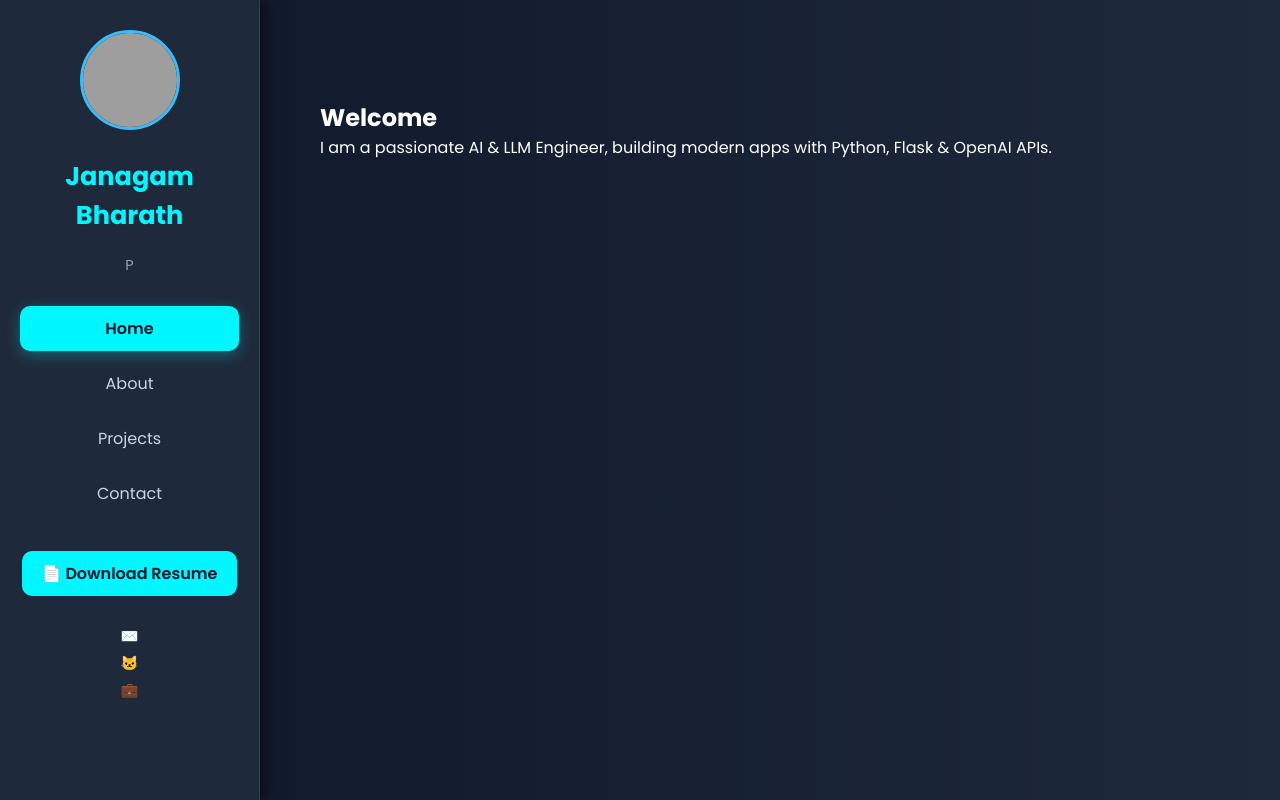
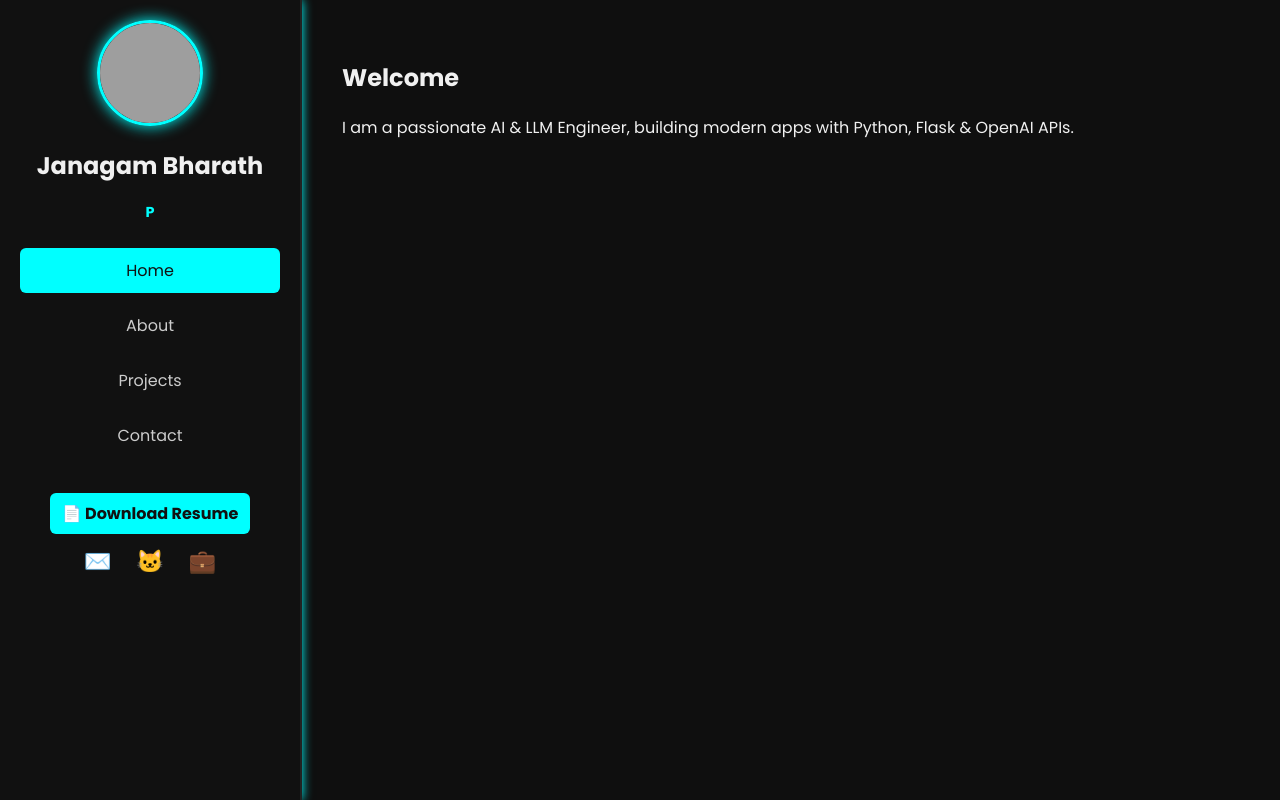
Before and after one commit to janagambharath/bharath-portfolio, a Flask app: page / in a window 1280 px wide. Run offline with Flask 2, Linux system fonts and the light colour scheme; grey boxes are pictures that could not be loaded.

Commit message:
Update style.css

```diff
--- a/static/style.css
+++ b/static/style.css
@@ -1,195 +1,128 @@
-* {
+body {
   margin: 0;
-  padding: 0;
-  box-sizing: border-box;
-}
-
-body {
   font-family: 'Poppins', sans-serif;
-  background: linear-gradient(to right, #0f172a, #1e293b);
-  color: #ffffff;
+  background: #0f0f0f;
+  color: #f0f0f0;
   display: flex;
-  min-height: 100vh;
+  flex-direction: row;
+  height: 100vh;
   overflow: hidden;
 }
 
-/* Sidebar */
 .sidebar {
   width: 260px;
-  background: #1e293b;
-  padding: 30px 20px;
+  background: #111;
+  padding: 20px;
   display: flex;
   flex-direction: column;
   align-items: center;
-  gap: 20px;
-  position: fixed;
-  top: 0;
-  bottom: 0;
-  left: 0;
-  border-right: 1px solid rgba(255, 255, 255, 0.1);
-  box-shadow: 5px 0 15px rgba(0, 0, 0, 0.6);
+  border-right: 2px solid #222;
+  box-shadow: 0 0 10px #0ff;
 }
 
 .profile-pic img {
   width: 100px;
   height: 100px;
   border-radius: 50%;
-  border: 3px solid #38bdf8;
-  object-fit: cover;
-  transition: transform 0.3s ease;
-}
-.profile-pic img:hover {
-  transform: scale(1.05);
+  border: 3px solid #0ff;
+  box-shadow: 0 0 15px #0ff;
 }
 
 .name {
-  font-size: 1.6rem;
-  font-weight: 700;
+  font-size: 1.5rem;
+  margin: 15px 0 5px 0;
   text-align: center;
-  color: #00f7ff;
 }
 
 .tagline {
+  color: #0ff;
+  font-weight: bold;
   font-size: 0.9rem;
-  color: #94a3b8;
   text-align: center;
+  margin-bottom: 20px;
 }
 
-/* Navigation */
 .nav-menu {
   display: flex;
   flex-direction: column;
   width: 100%;
-  gap: 10px;
-  margin-top: 10px;
+  margin-bottom: 20px;
 }
 
 .nav-link {
   text-decoration: none;
-  color: #cbd5e1;
-  font-weight: 500;
-  padding: 10px 15px;
-  border-radius: 10px;
-  transition: 0.3s ease;
+  color: #ccc;
+  padding: 10px;
+  margin: 5px 0;
+  border-radius: 6px;
   text-align: center;
+  transition: 0.3s;
 }
 
 .nav-link:hover,
 .nav-link.active {
-  background-color: #00f7ff;
-  color: #0f172a;
-  font-weight: 600;
-  box-shadow: 0 4px 15px rgba(0, 247, 255, 0.3);
+  background: #0ff;
+  color: #111;
 }
 
-/* Resume Button */
 .resume-btn {
+  display: inline-block;
+  margin: 10px 0;
+  background: #0ff;
+  color: #111;
+  padding: 8px 12px;
+  border-radius: 6px;
   text-decoration: none;
-  margin-top: 15px;
-  padding: 10px 20px;
-  background: #00f7ff;
-  color: #0f172a;
-  border-radius: 10px;
-  font-weight: 600;
-  transition: 0.3s;
-  text-align: center;
-}
-
-.resume-btn:hover {
-  background: #38bdf8;
-}
-
-/* Social Icons */
-.social-icons {
-  display: flex;
-  flex-direction: column;
-  gap: 6px;
-  margin-top: 10px;
-  font-size: 0.9rem;
+  font-weight: bold;
 }
 
 .social-icons a {
-  color: #94a3b8;
+  margin: 10px;
+  font-size: 1.4rem;
   text-decoration: none;
-  transition: 0.3s;
+  color: #0ff;
 }
 
-.social-icons a:hover {
-  color: #00f7ff;
-}
-
-/* Content Layout */
 .content {
-  margin-left: 260px;
-  padding: 60px 40px;
-  width: calc(100% - 260px);
+  flex-grow: 1;
+  padding: 40px;
   overflow-y: auto;
-  height: 100vh;
-  scroll-behavior: smooth;
 }
 
 .page-section {
   display: none;
-  min-height: calc(100vh - 100px);
-  padding: 40px 20px;
-  transition: opacity 0.3s ease;
+  animation: fadeIn 0.5s ease-in-out;
 }
 
 .page-section.active {
   display: block;
-  animation: fade 0.6s ease;
 }
 
-@keyframes fade {
-  from { opacity: 0; transform: translateY(20px); }
+@keyframes fadeIn {
+  from { opacity: 0; transform: translateY(15px); }
   to { opacity: 1; transform: translateY(0); }
 }
 
-/* Mobile Responsive */
-@media screen and (max-width: 768px) {
+@media (max-width: 768px) {
   body {
     flex-direction: column;
   }
 
   .sidebar {
     width: 100%;
-    height: auto;
     flex-direction: row;
-    justify-content: space-around;
-    position: relative;
+    flex-wrap: wrap;
+    justify-content: space-between;
     padding: 10px;
-    box-shadow: none;
-  }
-
-  .content {
-    margin-left: 0;
-    width: 100%;
-    height: auto;
-    padding: 20px;
   }
 
   .nav-menu {
     flex-direction: row;
-    flex-wrap: wrap;
-    justify-content: center;
-    gap: 10px;
+    justify-content: space-around;
+    width: 100%;
   }
 
-  .resume-btn {
-    font-size: 0.8rem;
-    padding: 6px 12px;
-  }
-
-  .profile-pic img {
-    width: 60px;
-    height: 60px;
-  }
-
-  .tagline {
-    display: none;
-  }
-
-  .social-icons {
-    display: none;
+  .content {
+    padding: 20px;
   }
 }
```
